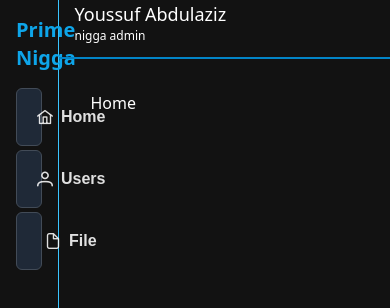
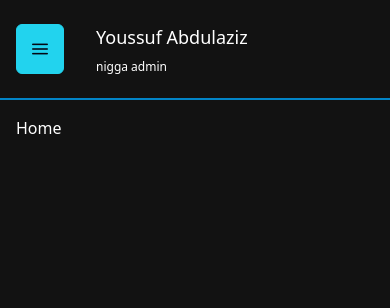
Before and after one commit to azizy5203/react-dashboard, a React (Vite) app: page / in a window 390 px wide. Shown: the top 308 px of the page. Built offline with nearby package versions, Linux system fonts and the light colour scheme; a web font is replaced by a local one.

Commit message:
feat : responsive layout

```diff
--- a/src/layouts/DefaultLayout.jsx
+++ b/src/layouts/DefaultLayout.jsx
@@ -1,9 +1,12 @@
 import appRoutes from "../router/index";
-import { useNavigate } from "react-router-dom";
+import { useNavigate, NavLink } from "react-router-dom";
 
 import { useRoutes } from "react-router-dom";
 
 import { PanelMenu } from "primereact/panelmenu";
+import { Sidebar } from "primereact/sidebar";
+import { Button } from "primereact/button";
+import { useState } from "react";
 
 // import { useState } from "react";
 
@@ -12,6 +15,7 @@ function RouterView() {
 }
 
 const DefaultLayout = () => {
+  const [visible, setVisible] = useState(false);
   const navigate = useNavigate();
   const items = [
     {
@@ -58,21 +62,39 @@ const DefaultLayout = () => {
   ];
   // const [isVisible, setVisible] = useState(true);
   return (
-    <div className="grid grid-cols-default-layout grid-rows-default-layout h-screen">
-      <div className="border-e border-primary px-4 pt-4 row-span-2">
+    <>
+      <div className="md:hidden">
+        <Sidebar visible={visible} onHide={() => setVisible(false)}>
+          <span className="block text-xl font-semibold text-sky-500 mb-4">
+            Prime Nigga
+          </span>
+          <PanelMenu model={items} />
+        </Sidebar>
+      </div>
+      <div className="grid grid-cols-mobile-layout md:grid-cols-default-layout grid-rows-default-layout h-screen">
+        <div className="hidden md:block border-e border-primary px-4 pt-4 row-span-2">
           <span className="block text-xl font-semibold text-sky-500 mb-4">
             Prime Nigga
           </span>
           <PanelMenu model={items} />
         </div>
-      <div className="flex flex-col items-start px-4 border-b-2 border-b-sky-600">
+        <div className="flex gap-8 items-center ps-4 border-b-2 border-b-sky-600">
+          <Button
+            className="md:hidden"
+            icon="pi pi-bars"
+            onClick={() => setVisible(true)}
+          />
+
+          <div className="flex flex-col gap-2 items-start">
             <span className="text-lg">Youssuf Abdulaziz</span>
             <span className="text-xs">nigga admin</span>
           </div>
-      <div className="p-8">
+        </div>
+        <div className="p-4">
           <RouterView />
         </div>
       </div>
+    </>
   );
 };
 
--- a/src/views/Users/Users.jsx
+++ b/src/views/Users/Users.jsx
@@ -104,6 +104,7 @@ const About = () => {
           onClick={() => setVisible(true)}
         />
       </div>
+      <>
         <DataTable
           value={modelList}
           size="small"
@@ -144,6 +145,7 @@ const About = () => {
             )}
           />
         </DataTable>
+      </>
 
       <AppModal
         isVisible={isVisible}
--- a/tailwind.config.js
+++ b/tailwind.config.js
@@ -7,10 +7,11 @@ export default {
         primary: "#3ac5ff",
       },
       gridTemplateColumns: {
-        "default-layout": "15% auto",
+        "default-layout": "20% auto",
+        "mobile-layout": "auto",
       },
       gridTemplateRows: {
-        "default-layout": "7% auto",
+        "default-layout": "100px auto",
       },
     },
   },
```
Lines whose indentation alone changed are shown as unchanged.
